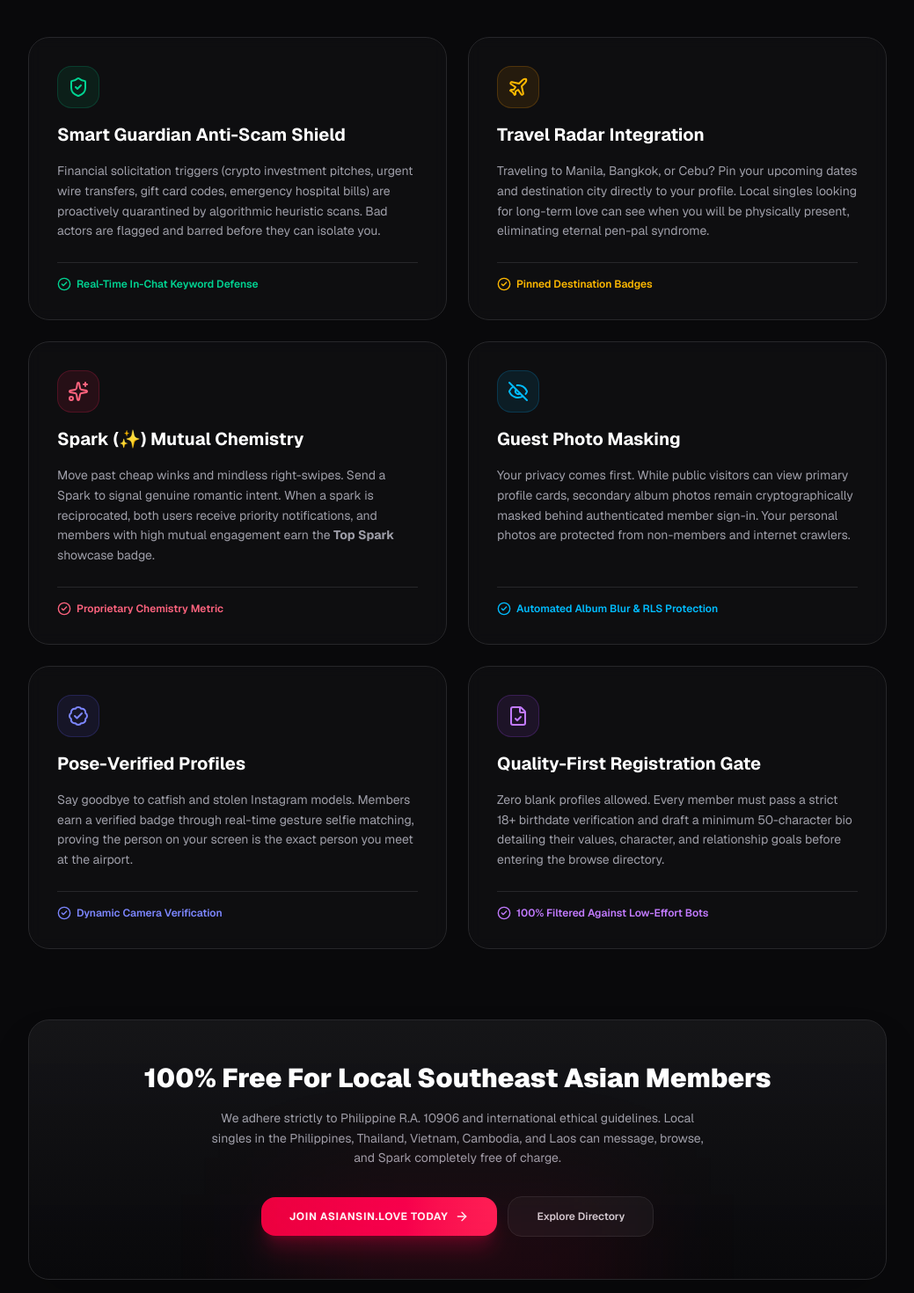
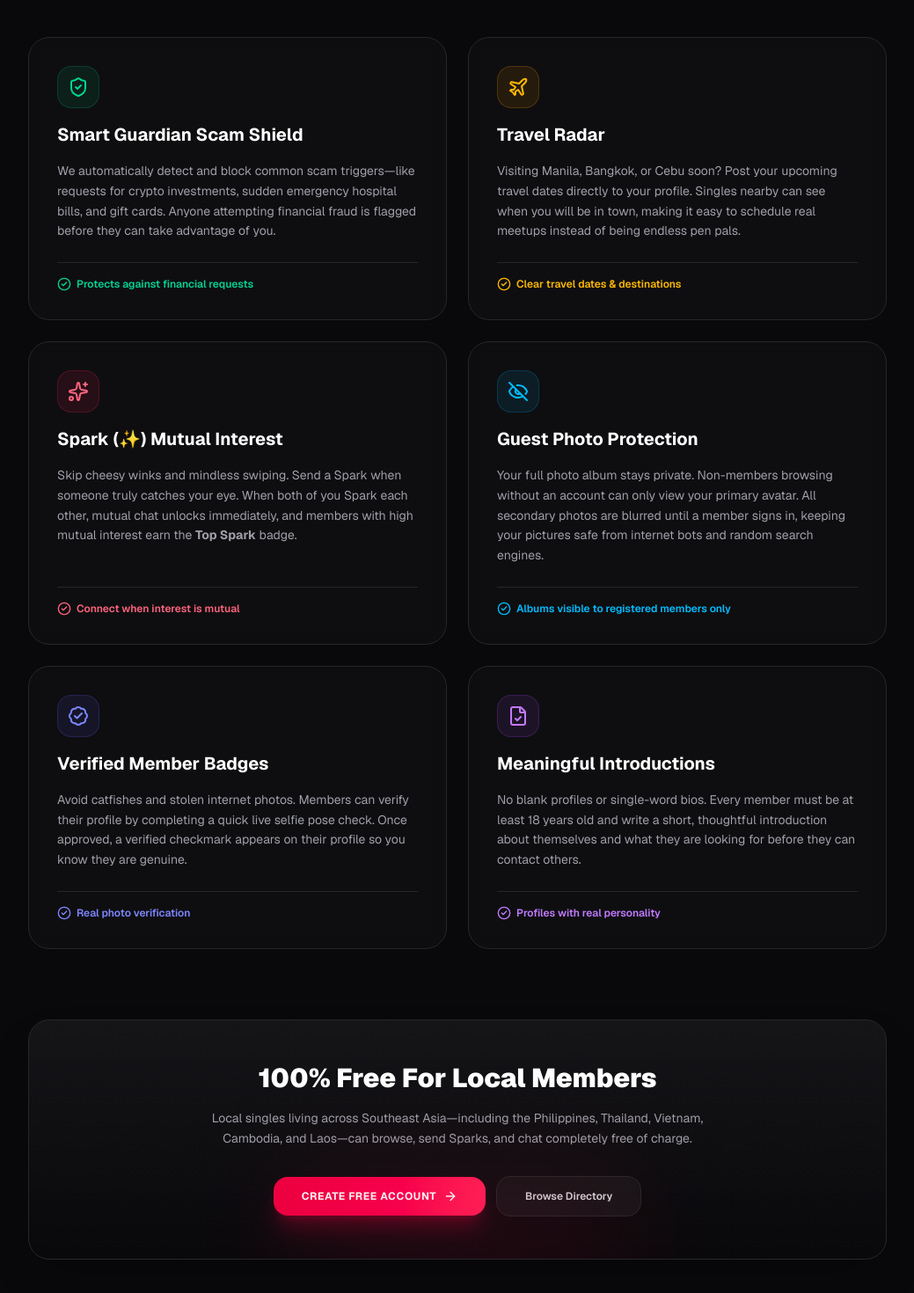
Before and after one commit to sandschristopher-png/asiansin-love, a Next.js app: page /features in a window 1280 px wide. Shown: the part 380-1850 px from the top of the page at 88% size, without its empty margins (120-1159 px from the left). Built offline with nearby package versions, Linux system fonts and the light colour scheme.

Commit message:
fix: resolve spark count decrement, throttle view spam, preserve search params, and simplify features copy

```diff
--- a/app/browse/page.tsx
+++ b/app/browse/page.tsx
@@ -1,7 +1,7 @@
 import { createClient } from '@/utils/supabase/server'
 import Link from 'next/link'
 import { Logo } from '@/components/Logo'
-import { Search, MapPin, BadgeCheck, Sparkles, Clock, Compass } from 'lucide-react'
+import { Search, MapPin, BadgeCheck, Sparkles, Clock } from 'lucide-react'
 
 interface BrowseProps {
   searchParams: Promise<{
@@ -69,6 +69,24 @@ export default async function BrowsePage({ searchParams }: BrowseProps) {
 
   const isTopSparksActive = filter === 'top-sparks'
 
+  // Helper to preserve active query parameters
+  const buildFilterUrl = (newParams: Record<string, string | null | undefined>) => {
+    const params = new URLSearchParams()
+    if (country && country !== 'All') params.set('country', country)
+    if (city) params.set('city', city)
+    if (filter) params.set('filter', filter)
+
+    for (const [k, v] of Object.entries(newParams)) {
+      if (v === null || v === undefined || v === 'All' || v === '') {
+        params.delete(k)
+      } else {
+        params.set(k, v)
+      }
+    }
+    const q = params.toString()
+    return `/browse${q ? `?${q}` : ''}`
+  }
+
   return (
     <div className="min-h-dvh bg-zinc-950 font-sans text-zinc-100 pb-20">
       <header className="sticky top-0 z-40 border-b border-zinc-800 bg-zinc-950/80 px-4 sm:px-6 py-3.5 backdrop-blur flex items-center justify-between">
@@ -103,7 +121,7 @@ export default async function BrowsePage({ searchParams }: BrowseProps) {
           <div className="flex flex-col sm:flex-row gap-3 items-stretch sm:items-center justify-between">
             {/* City / Nearby search input */}
             <form method="GET" action="/browse" className="flex gap-2 flex-1 max-w-md">
-              {country && <input type="hidden" name="country" value={country} />}
+              {country && country !== 'All' && <input type="hidden" name="country" value={country} />}
               {filter && <input type="hidden" name="filter" value={filter} />}
               <div className="relative flex-1">
                 <Search className="absolute left-3.5 top-1/2 -translate-y-1/2 h-4 w-4 text-zinc-500" />
@@ -111,7 +129,7 @@ export default async function BrowsePage({ searchParams }: BrowseProps) {
                   type="text"
                   name="city"
                   defaultValue={city || ''}
-                  placeholder="Search nearby city or district (e.g. Malate, Makati, Vientiane)..."
+                  placeholder="Search city or district (e.g. Makati, Phuket, Da Nang)..."
                   className="w-full rounded-2xl border border-zinc-800 bg-zinc-900/90 pl-10 pr-4 py-2.5 text-xs text-white placeholder-zinc-500 focus:border-rose-500 focus:outline-none"
                 />
               </div>
@@ -126,7 +144,7 @@ export default async function BrowsePage({ searchParams }: BrowseProps) {
             {/* Mode Toggle: Recent vs Top Sparks */}
             <div className="inline-flex rounded-2xl border border-zinc-800 bg-zinc-900/60 p-1 self-start sm:self-auto">
               <Link
-                href={`/browse?${country ? `country=${country}&` : ''}${city ? `city=${encodeURIComponent(city)}&` : ''}`}
+                href={buildFilterUrl({ filter: null })}
                 className={`flex items-center gap-1.5 px-3 py-1.5 rounded-xl text-xs font-semibold transition ${
                   !isTopSparksActive
                     ? 'bg-zinc-800 text-white shadow-sm'
@@ -137,7 +155,7 @@ export default async function BrowsePage({ searchParams }: BrowseProps) {
                 <span>Recent</span>
               </Link>
               <Link
-                href={`/browse?filter=top-sparks${country ? `&country=${country}` : ''}${city ? `&city=${encodeURIComponent(city)}` : ''}`}
+                href={buildFilterUrl({ filter: 'top-sparks' })}
                 className={`flex items-center gap-1.5 px-3 py-1.5 rounded-xl text-xs font-semibold transition ${
                   isTopSparksActive
                     ? 'bg-rose-600 text-white shadow-sm'
@@ -157,7 +175,7 @@ export default async function BrowsePage({ searchParams }: BrowseProps) {
               return (
                 <Link
                   key={c.value}
-                  href={`/browse?country=${c.value}${filter ? `&filter=${filter}` : ''}${city ? `&city=${encodeURIComponent(city)}` : ''}`}
+                  href={buildFilterUrl({ country: c.value === 'All' ? null : c.value })}
                   className={`shrink-0 rounded-full px-3.5 py-1.5 text-xs font-semibold transition ${
                     active
                       ? 'bg-rose-600 text-white shadow-md shadow-rose-600/20'
--- a/app/features/page.tsx
+++ b/app/features/page.tsx
@@ -12,8 +12,8 @@ import {
 } from 'lucide-react'
 
 export const metadata = {
-  title: "Platform Features | asiansin.love",
-  description: "Explore the proprietary scam-prevention, travel matching, and privacy features that define asiansin.love.",
+  title: "Why asiansin.love | Platform Features",
+  description: "Learn how asiansin.love protects you from scams, eliminates fake profiles, and connects genuine singles across Southeast Asia.",
 }
 
 export default function FeaturesPage() {
@@ -49,121 +49,121 @@ export default function FeaturesPage() {
         {/* Hero Section */}
         <div className="text-center max-w-2xl mx-auto space-y-4">
           <span className="inline-block rounded-full bg-rose-500/10 border border-rose-500/20 px-3.5 py-1 text-xs font-semibold text-rose-400">
-            Engineered For Authentic Connection
+            A Better Way To Meet
           </span>
           <h1 className="text-3xl sm:text-5xl font-black text-white tracking-tight leading-tight">
-            Built For Serious Love, <br />
+            Built For Real Relationships, <br />
             <span className="text-transparent bg-clip-text bg-gradient-to-r from-rose-400 via-pink-300 to-rose-500">
-              Not Casual Games
+              Not Time Wasters
             </span>
           </h1>
           <p className="text-sm sm:text-base text-zinc-300 leading-relaxed">
-            Legacy dating apps are overrun by financial scams, paywalls, and low-effort bot profiles. Here is how asiansin.love protects your journey.
+            Old dating sites are cluttered with spammers, money requests, and abandoned profiles. Here is how asiansin.love keeps your search simple, safe, and honest.
           </p>
         </div>
 
-        {/* 6 Key Pillars Grid */}
+        {/* 6 Core Features Grid */}
         <div className="mt-16 grid grid-cols-1 md:grid-cols-2 gap-6">
 
-          {/* Pillar 1: Smart Guardian */}
+          {/* Feature 1 */}
           <div className="rounded-3xl border border-zinc-800 bg-zinc-900/40 p-6 sm:p-8 flex flex-col justify-between backdrop-blur">
             <div className="space-y-4">
               <div className="h-12 w-12 rounded-2xl bg-emerald-500/10 border border-emerald-500/20 flex items-center justify-center text-emerald-400">
                 <ShieldCheck className="h-6 w-6" />
               </div>
-              <h2 className="text-xl font-bold text-white">Smart Guardian Anti-Scam Shield</h2>
+              <h2 className="text-xl font-bold text-white">Smart Guardian Scam Shield</h2>
               <p className="text-xs sm:text-sm text-zinc-400 leading-relaxed">
-                Financial solicitation triggers (crypto investment pitches, urgent wire transfers, gift card codes, emergency hospital bills) are proactively quarantined by algorithmic heuristic scans. Bad actors are flagged and barred before they can isolate you.
+                We automatically detect and block common scam triggers—like requests for crypto investments, sudden emergency hospital bills, and gift cards. Anyone attempting financial fraud is flagged before they can take advantage of you.
               </p>
             </div>
             <div className="mt-6 pt-4 border-t border-zinc-800 text-xs text-emerald-400 font-semibold flex items-center gap-1.5">
               <CheckCircle2 className="h-4 w-4" />
-              <span>Real-Time In-Chat Keyword Defense</span>
+              <span>Protects against financial requests</span>
             </div>
           </div>
 
-          {/* Pillar 2: Travel Radar */}
+          {/* Feature 2 */}
           <div className="rounded-3xl border border-zinc-800 bg-zinc-900/40 p-6 sm:p-8 flex flex-col justify-between backdrop-blur">
             <div className="space-y-4">
               <div className="h-12 w-12 rounded-2xl bg-amber-500/10 border border-amber-500/20 flex items-center justify-center text-amber-400">
                 <Plane className="h-6 w-6" />
               </div>
-              <h2 className="text-xl font-bold text-white">Travel Radar Integration</h2>
+              <h2 className="text-xl font-bold text-white">Travel Radar</h2>
               <p className="text-xs sm:text-sm text-zinc-400 leading-relaxed">
-                Traveling to Manila, Bangkok, or Cebu? Pin your upcoming dates and destination city directly to your profile. Local singles looking for long-term love can see when you will be physically present, eliminating eternal pen-pal syndrome.
+                Visiting Manila, Bangkok, or Cebu soon? Post your upcoming travel dates directly to your profile. Singles nearby can see when you will be in town, making it easy to schedule real meetups instead of being endless pen pals.
               </p>
             </div>
             <div className="mt-6 pt-4 border-t border-zinc-800 text-xs text-amber-400 font-semibold flex items-center gap-1.5">
               <CheckCircle2 className="h-4 w-4" />
-              <span>Pinned Destination Badges</span>
+              <span>Clear travel dates &amp; destinations</span>
             </div>
           </div>
 
-          {/* Pillar 3: Spark (✨) & Top Sparks */}
+          {/* Feature 3 */}
           <div className="rounded-3xl border border-zinc-800 bg-zinc-900/40 p-6 sm:p-8 flex flex-col justify-between backdrop-blur">
             <div className="space-y-4">
               <div className="h-12 w-12 rounded-2xl bg-rose-500/10 border border-rose-500/20 flex items-center justify-center text-rose-400">
                 <Sparkles className="h-6 w-6" />
               </div>
-              <h2 className="text-xl font-bold text-white">Spark (✨) Mutual Chemistry</h2>
+              <h2 className="text-xl font-bold text-white">Spark (✨) Mutual Interest</h2>
               <p className="text-xs sm:text-sm text-zinc-400 leading-relaxed">
-                Move past cheap winks and mindless right-swipes. Send a Spark to signal genuine romantic intent. When a spark is reciprocated, both users receive priority notifications, and members with high mutual engagement earn the <strong>Top Spark</strong> showcase badge.
+                Skip cheesy winks and mindless swiping. Send a Spark when someone truly catches your eye. When both of you Spark each other, mutual chat unlocks immediately, and members with high mutual interest earn the <strong>Top Spark</strong> badge.
               </p>
             </div>
             <div className="mt-6 pt-4 border-t border-zinc-800 text-xs text-rose-400 font-semibold flex items-center gap-1.5">
               <CheckCircle2 className="h-4 w-4" />
-              <span>Proprietary Chemistry Metric</span>
+              <span>Connect when interest is mutual</span>
             </div>
           </div>
 
-          {/* Pillar 4: Privacy & Photo Masking */}
+          {/* Feature 4 */}
           <div className="rounded-3xl border border-zinc-800 bg-zinc-900/40 p-6 sm:p-8 flex flex-col justify-between backdrop-blur">
             <div className="space-y-4">
               <div className="h-12 w-12 rounded-2xl bg-sky-500/10 border border-sky-500/20 flex items-center justify-center text-sky-400">
                 <EyeOff className="h-6 w-6" />
               </div>
-              <h2 className="text-xl font-bold text-white">Guest Photo Masking</h2>
+              <h2 className="text-xl font-bold text-white">Guest Photo Protection</h2>
               <p className="text-xs sm:text-sm text-zinc-400 leading-relaxed">
-                Your privacy comes first. While public visitors can view primary profile cards, secondary album photos remain cryptographically masked behind authenticated member sign-in. Your personal photos are protected from non-members and internet crawlers.
+                Your full photo album stays private. Non-members browsing without an account can only view your primary avatar. All secondary photos are blurred until a member signs in, keeping your pictures safe from internet bots and random search engines.
               </p>
             </div>
             <div className="mt-6 pt-4 border-t border-zinc-800 text-xs text-sky-400 font-semibold flex items-center gap-1.5">
               <CheckCircle2 className="h-4 w-4" />
-              <span>Automated Album Blur &amp; RLS Protection</span>
+              <span>Albums visible to registered members only</span>
             </div>
           </div>
 
-          {/* Pillar 5: Verified Member Badges */}
+          {/* Feature 5 */}
           <div className="rounded-3xl border border-zinc-800 bg-zinc-900/40 p-6 sm:p-8 flex flex-col justify-between backdrop-blur">
             <div className="space-y-4">
               <div className="h-12 w-12 rounded-2xl bg-indigo-500/10 border border-indigo-500/20 flex items-center justify-center text-indigo-400">
                 <BadgeCheck className="h-6 w-6" />
               </div>
-              <h2 className="text-xl font-bold text-white">Pose-Verified Profiles</h2>
+              <h2 className="text-xl font-bold text-white">Verified Member Badges</h2>
               <p className="text-xs sm:text-sm text-zinc-400 leading-relaxed">
-                Say goodbye to catfish and stolen Instagram models. Members earn a verified badge through real-time gesture selfie matching, proving the person on your screen is the exact person you meet at the airport.
+                Avoid catfishes and stolen internet photos. Members can verify their profile by completing a quick live selfie pose check. Once approved, a verified checkmark appears on their profile so you know they are genuine.
               </p>
             </div>
             <div className="mt-6 pt-4 border-t border-zinc-800 text-xs text-indigo-400 font-semibold flex items-center gap-1.5">
               <CheckCircle2 className="h-4 w-4" />
-              <span>Dynamic Camera Verification</span>
+              <span>Real photo verification</span>
             </div>
           </div>
 
-          {/* Pillar 6: Mandatory 50-Character Bio */}
+          {/* Feature 6 */}
           <div className="rounded-3xl border border-zinc-800 bg-zinc-900/40 p-6 sm:p-8 flex flex-col justify-between backdrop-blur">
             <div className="space-y-4">
               <div className="h-12 w-12 rounded-2xl bg-purple-500/10 border border-purple-500/20 flex items-center justify-center text-purple-400">
                 <FileCheck className="h-6 w-6" />
               </div>
-              <h2 className="text-xl font-bold text-white">Quality-First Registration Gate</h2>
+              <h2 className="text-xl font-bold text-white">Meaningful Introductions</h2>
               <p className="text-xs sm:text-sm text-zinc-400 leading-relaxed">
-                Zero blank profiles allowed. Every member must pass a strict 18+ birthdate verification and draft a minimum 50-character bio detailing their values, character, and relationship goals before entering the browse directory.
+                No blank profiles or single-word bios. Every member must be at least 18 years old and write a short, thoughtful introduction about themselves and what they are looking for before they can contact others.
               </p>
             </div>
             <div className="mt-6 pt-4 border-t border-zinc-800 text-xs text-purple-400 font-semibold flex items-center gap-1.5">
               <CheckCircle2 className="h-4 w-4" />
-              <span>100% Filtered Against Low-Effort Bots</span>
+              <span>Profiles with real personality</span>
             </div>
           </div>
 
@@ -173,24 +173,24 @@ export default function FeaturesPage() {
         <section className="mt-20 rounded-3xl border border-zinc-800 bg-gradient-to-b from-zinc-900/80 to-zinc-950 p-8 sm:p-12 text-center space-y-4 shadow-2xl relative overflow-hidden">
           <div className="pointer-events-none absolute -bottom-20 left-1/2 -translate-x-1/2 h-40 w-96 bg-rose-600/10 blur-3xl" />
           <h2 className="text-2xl sm:text-3xl font-black text-white">
-            100% Free For Local Southeast Asian Members
+            100% Free For Local Members
           </h2>
           <p className="text-xs sm:text-sm text-zinc-400 max-w-xl mx-auto leading-relaxed">
-            We adhere strictly to Philippine R.A. 10906 and international ethical guidelines. Local singles in the Philippines, Thailand, Vietnam, Cambodia, and Laos can message, browse, and Spark completely free of charge.
+            Local singles living across Southeast Asia—including the Philippines, Thailand, Vietnam, Cambodia, and Laos—can browse, send Sparks, and chat completely free of charge.
           </p>
           <div className="pt-4 flex flex-col sm:flex-row items-center justify-center gap-3">
             <Link
               href="/login"
               className="w-full sm:w-auto rounded-2xl bg-gradient-to-r from-rose-600 to-rose-500 px-8 py-3.5 text-xs font-bold uppercase tracking-wider text-white hover:from-rose-500 hover:to-rose-400 transition shadow-xl shadow-rose-600/25 flex items-center justify-center gap-2"
             >
-              <span>Join asiansin.love Today</span>
+              <span>Create Free Account</span>
               <ArrowRight className="h-4 w-4" />
             </Link>
             <Link
               href="/browse"
               className="w-full sm:w-auto rounded-2xl border border-zinc-800 bg-zinc-900/80 px-8 py-3.5 text-xs font-semibold text-zinc-300 hover:border-zinc-700 hover:text-white transition"
             >
-              Explore Directory
+              Browse Directory
             </Link>
           </div>
         </section>
--- a/app/profile/[id]/page.tsx
+++ b/app/profile/[id]/page.tsx
@@ -26,12 +26,23 @@ export default async function ProfileDetailPage({ params }: ProfilePageProps) {
     notFound()
   }
 
-  // Record profile view
+  // Record profile view once per 24 hours per viewer to prevent count spam
   if (user && user.id !== profile.id) {
+    const today = new Date().toISOString().split('T')[0]
+    const { data: existingView } = await supabase
+      .from('profile_views')
+      .select('id')
+      .eq('viewer_id', user.id)
+      .eq('viewed_id', profile.id)
+      .gte('created_at', `${today}T00:00:00Z`)
+      .maybeSingle()
+
+    if (!existingView) {
       await supabase.from('profile_views').insert({
         viewer_id: user.id,
         viewed_id: profile.id,
       })
+    }
   }
 
   // Check if currently sparked
@@ -150,18 +161,30 @@ export default async function ProfileDetailPage({ params }: ProfilePageProps) {
             isAuthenticated={isAuthenticated}
           />
 
-          {/* Direct Message Box */}
+          {/* Direct Messaging Status */}
           <div className="rounded-2xl border border-zinc-800 bg-zinc-900/40 p-4">
             <label className="block text-xs font-semibold uppercase tracking-wider text-zinc-400 mb-2">
-              Send a direct message
+              Direct Conversation
             </label>
+            {isAuthenticated ? (
+              <div className="rounded-xl border border-zinc-800 bg-zinc-900/80 p-3.5 text-center text-xs text-zinc-300 flex flex-col items-center gap-1">
+                <div className="flex items-center gap-1.5 font-semibold text-rose-400">
+                  <MessageSquare className="h-4 w-4" />
+                  <span>Send a Spark to Connect</span>
+                </div>
+                <p className="text-[11px] text-zinc-500">
+                  When you both Spark each other, full private messaging opens immediately.
+                </p>
+              </div>
+            ) : (
               <Link
-              href={isAuthenticated ? `/chat/${profile.id}` : "/login"}
+                href="/login"
                 className="flex items-center justify-center gap-2 w-full rounded-xl bg-rose-600 py-3 text-xs font-bold uppercase tracking-wider text-white hover:bg-rose-500 transition shadow"
               >
                 <MessageSquare className="h-4 w-4" />
-              <span>{isAuthenticated ? 'Start Direct Chat' : 'Sign In to Message'}</span>
+                <span>Sign In to Connect</span>
               </Link>
+            )}
           </div>
 
           {/* Gallery Thumbnails with Masking */}
@@ -247,7 +270,7 @@ export default async function ProfileDetailPage({ params }: ProfilePageProps) {
           <div className="flex items-start gap-3 rounded-2xl border border-emerald-500/20 bg-emerald-500/5 p-4 text-xs text-emerald-300">
             <ShieldAlert className="h-4 w-4 shrink-0 mt-0.5 text-emerald-400" />
             <p className="leading-relaxed">
-              <strong>Smart Guardian Active:</strong> For your protection, never send money, wire transfers, or cryptocurrency to anyone you meet online.
+              <strong>Smart Guardian Active:</strong> For your protection, never send money, wire transfers, or gift cards to anyone you meet online.
             </p>
           </div>
 
```
Lines whose indentation alone changed are shown as unchanged.
